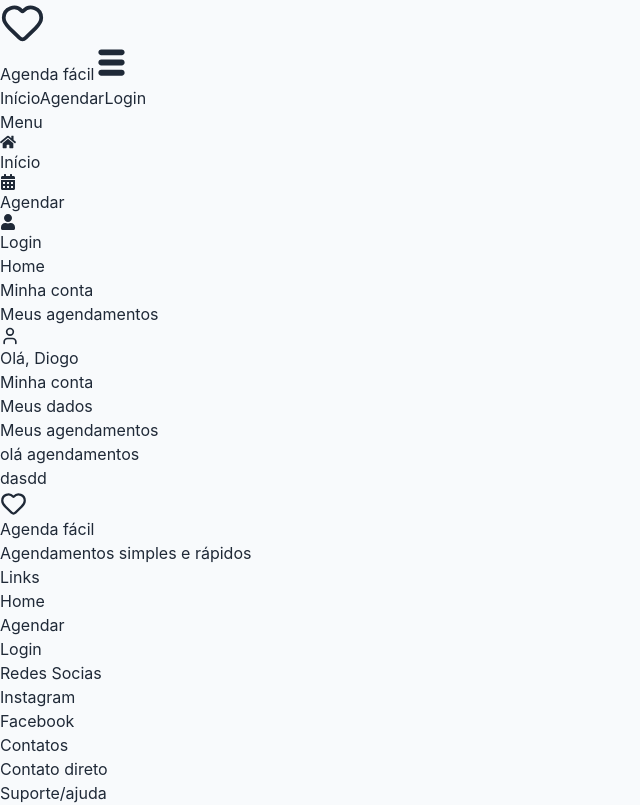
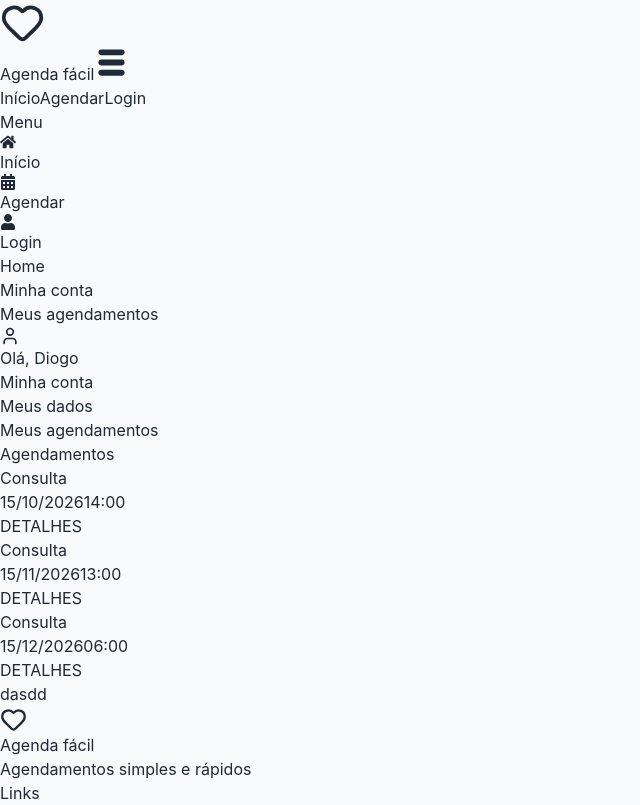
Before and after one commit to DiogoIV/Agendamentos, a React (Vite) app: page /minha-conta/meus-agendamentos in a window 1280 px wide. Shown: the top 805 px of the page, without its empty margins (0-640 px from the left). Built offline with nearby package versions, Linux system fonts and the light colour scheme.

Commit message:
set
Criando o conteúdo e lógica inicial das páginas pertencentes ao minha-conta.

```diff
--- a/src/pages/pages-perfil/MeusAgendamentos.jsx
+++ b/src/pages/pages-perfil/MeusAgendamentos.jsx
@@ -1,8 +1,68 @@
 
+/*Crie a lógica de ver detalhes de cada card agendamentos*/
 
-function MeusAgendamentos () {
+function MeusAgendamentos() {
+
+    const dadosAgendamentos = [
+        {
+            id: 1,
+            data: '15/10/2026',
+            horas: '14:00',
+            Profissional: 'Tiago Rodrigues'
+        },
+
+        {
+            id: 2,
+            data: '15/11/2026',
+            horas: '13:00',
+            Profissional: 'Tiago Rodrigues'
+        },
+
+        {
+            id: 3,
+            data: '15/12/2026',
+            horas: '06:00',
+            Profissional: 'Tiago Rodrigues'
+        }
+    ]
+
+    const cardAgendamentos = dadosAgendamentos.map((item => (
+
+            <div key={item.id}>
+
+                <h2>Consulta</h2>
+
+                <div>
+                    <span>{item.data}</span>
+                    <span>{item.horas}</span>
+                </div>
+
+                <button>DETALHES</button>
+            </div>
+        )
+    ))
+
     return (
-        <h1>olá agendamentos</h1>
+
+        <section>
+
+            <h2>Agendamentos</h2>
+
+            {dadosAgendamentos.length > 0 ? (
+                cardAgendamentos
+            ):
+            (
+                <div>
+
+                    <p>Você ainda não possui Agendamentos!</p>
+                    <button>Agendar Agora</button>
+
+                </div>
+            )
+            }
+
+        </section>
+
     )
 }
 
--- a/src/pages/pages-perfil/MeusDados.jsx
+++ b/src/pages/pages-perfil/MeusDados.jsx
@@ -1,10 +1,138 @@
+import { useState } from "react"
 
 
 
 
-function MeusDados () {
+function MeusDados() {
+
+    const [editarDados, setEditarDados] = useState(false)
+    const [editarSenha, setEditarSenha] = useState(false)
+
     return (
-        <h1>olá Dados</h1>
+
+        <section>
+
+            <h2>Dados da Conta</h2>
+
+            {!editarDados ? (
+                <div>
+
+                    <div>
+
+                        <h3>Nome do Usuario</h3>
+                        <p>Diogo Rodrigues</p>
+
+                    </div>
+
+                    <div>
+
+                        <h3>Email</h3>
+                        <p>diogo@gmail.com</p>
+
+                    </div>
+
+                    <div>
+
+                        <h3>Telefone</h3>
+                        <p>11 9999-9999</p>
+
+                    </div>
+
+                    <button onClick={()=> setEditarDados(true)}>
+                        EDITAR DADOS
+                    </button>
+                </div>
+
+
+            ) :
+                (
+                    <form >
+
+                        <div>
+
+                            <label htmlFor="nome">Nome</label>
+                            <input type="text" id="nome" autoComplete="name" />
+
+                        </div>
+
+                        <div>
+
+                            <label htmlFor="email">Email</label>
+                            <input type="email" id="email" autoComplete="email" />
+
+                        </div>
+
+                        <div>
+
+                            <label htmlFor="telefone">Telefone</label>
+                            <input type="tel" id="telefone" autoComplete="tel" />
+
+                        </div>
+
+                        <div>
+
+                            <button onClick={()=> setEditarDados(false)}>Cancelar</button>
+
+                            <button>Salvar</button>
+
+                        </div>
+
+                    </form>
+                )
+            }
+
+            {!editarSenha ? (
+
+                <div>
+                    <div>
+
+                        <h3>Senha</h3>
+
+                        <p>********</p>
+
+                    </div>
+
+                      <button onClick={()=>setEditarSenha(true)}>ALTERAR SENHA</button>
+                </div>
+
+                ) :
+
+                (
+                    <form action="">
+
+                        <div>
+
+                            <label htmlFor="senhaatual">Senha atual</label>
+                            <input type="password"  id="senhaatual" autoComplete="current-password"/>
+
+                        </div>
+
+                        <div>
+
+                            <label htmlFor="novasenha">Nova senha</label>
+                            <input type="password"  id="novasenha" autoComplete="new-password" />
+
+                        </div>
+
+                        <div>
+
+                            <label htmlFor="confirmarsenha">Confirmar nova senha</label>
+
+                            <input type="password"  id="confirmarsenha" autoComplete="new-password"/>
+
+                        </div>
+
+                        <div>
+                            <button onClick={()=> setEditarSenha(false)}>Cancelar</button>
+                            <button>Salvar</button>
+                        </div>
+
+                    </form>
+                )
+
+            }
+
+        </section>
     )
 }
 
```
